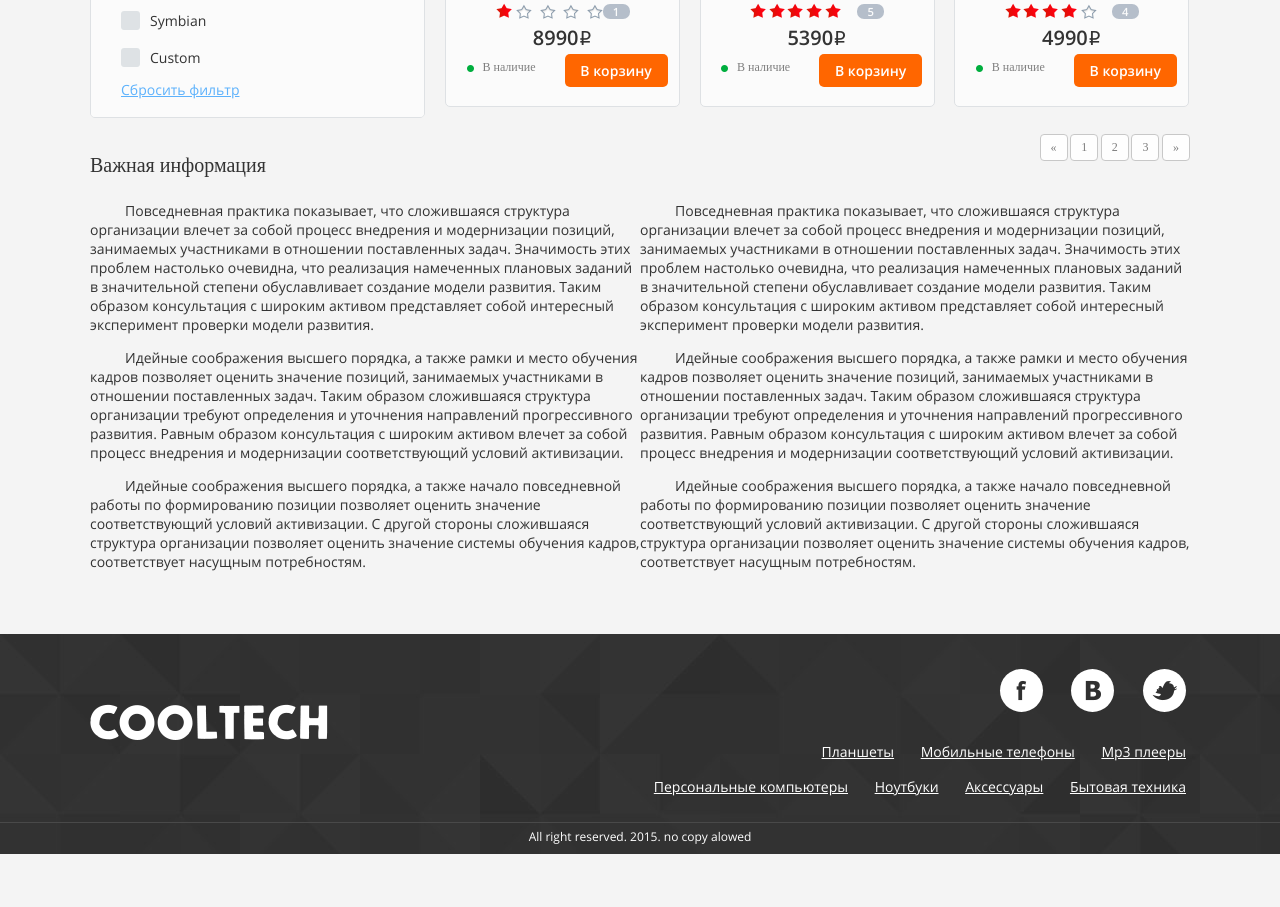
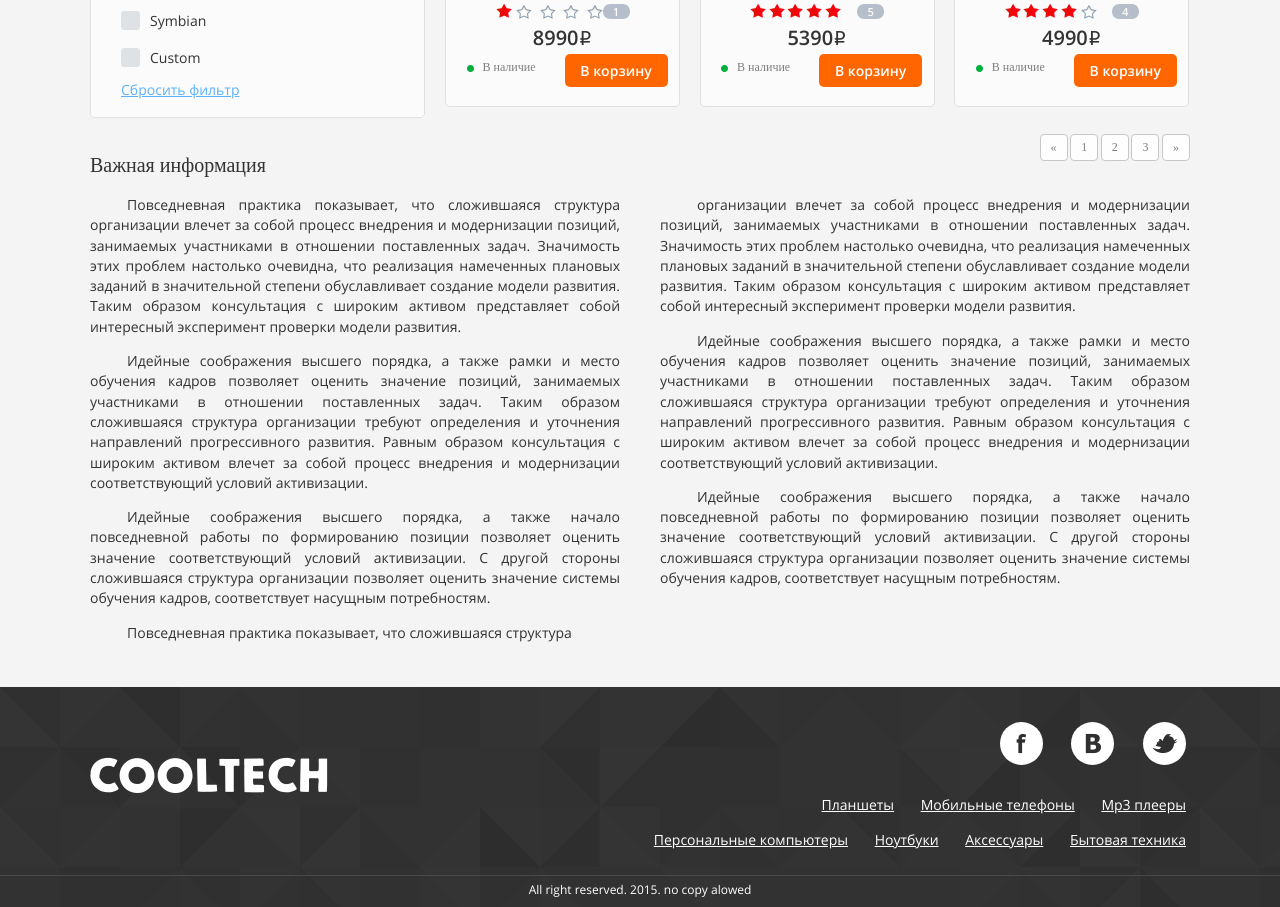
Before and after one commit to ArtDanshin/LoftSchool_Shop, a website: page app/index.html in a window 1280 px wide. Shown: the part 1359-2266 px from the top of the page. Before the commit the page ends 2213 px from the top, so only its background shows below. Drawn offline with nearby package versions, Linux system fonts and the light colour scheme; a web font is replaced by a local one.

Commit message:
Достроен columnizer

```diff
--- a/app/js/main.js
+++ b/app/js/main.js
@@ -125,10 +125,8 @@ var loftShop = (function () {
 
 	var _textColumn = function () {
 		$('.info-page__text').columnize({
-			columns: 2,
-			width: 20
-		});
-
+				columns: 2
+			})
 	}
 
 	return {
--- a/app/scss/section/main_info.scss
+++ b/app/scss/section/main_info.scss
@@ -3,19 +3,28 @@
 .info-page {
 	clear: both;
 	margin-bottom: 30px;
+	text-align: justify;
 }
 .info-page__title {
 	font-family: OpenSans_Bold;
 	font-size: 2.0em;
 	color: #333333;
-	margin-bottom: 10px;
+	margin-bottom: 4px;
 }
 .info-page__text {
 	font-family: OpenSans_Regular;
 	font-size: 1.4em;
 	color: #333333;
-	text-indent: 35px;
+	text-indent: 37px;
+	line-height: 1.45em;
 }
 .first.column {
-
+	padding-left: 0;
 }
+.last.column {
+	padding-right: 0;
+}
+.column {
+	padding: 0 20px;
+	box-sizing: border-box;
+}
```
Also changed, not shown: app/css/main.css, app/css/section/main_info.css.
